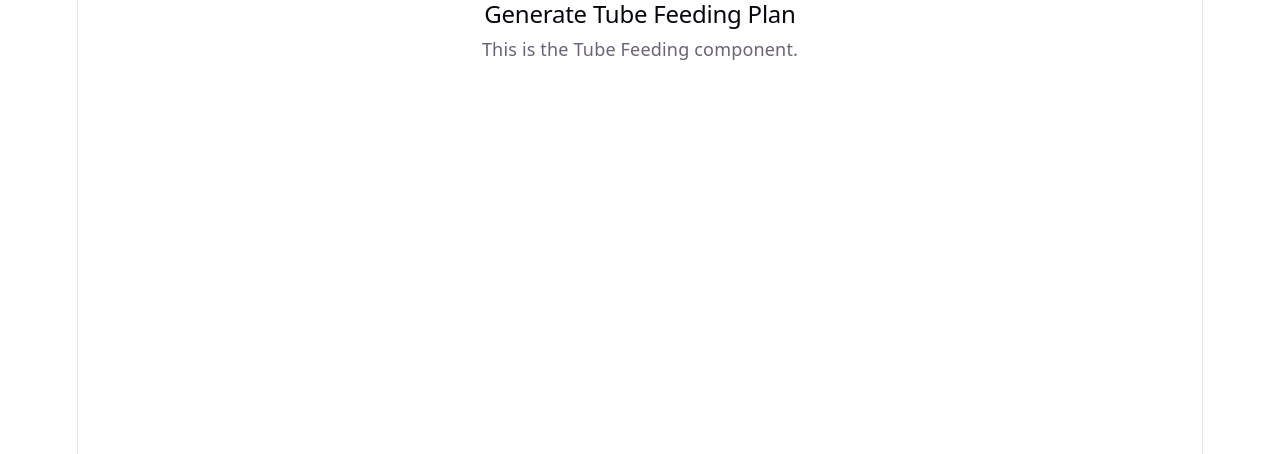
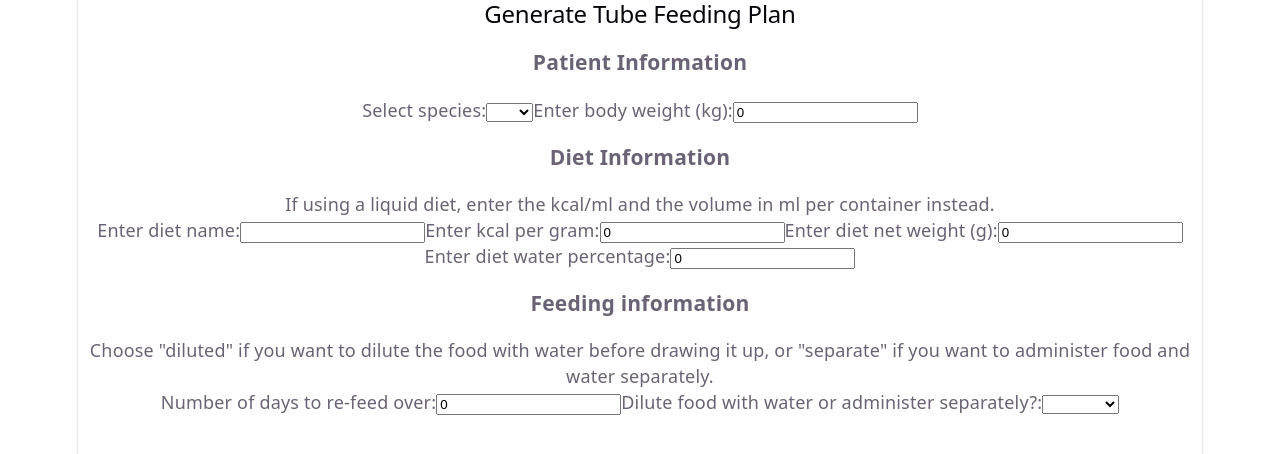
Before and after one commit to RVNSWE/rvnTools, a Vue app in the folder rvnTools/: page / in a window 1280 px wide. Shown: the top 454 px of the page. Built offline with nearby package versions, Linux system fonts and the light colour scheme.

Commit message:
Converted tube feeding input form to TS.

```diff
--- a/rvnTools/src/components/TubeFeeding.vue
+++ b/rvnTools/src/components/TubeFeeding.vue
@@ -3,7 +3,12 @@ import { ref } from 'vue'
 
 defineProps(['title'])
 
-let volumes = ref({
+let data = ref({
+    bodyWeight: 0,
+    dietName: '',
+    kcalPerGram: 0,
+    dietNetWeight: 0,
+    dietWaterPercentage: 0,
     day: 0,
     flushVolume: 0,
     feedVolume: 0,
@@ -19,7 +24,7 @@ let diluted = ref(false);
 function processData() {
     calculating.value = true;
 
-    // create data object here
+    // create data object here?
 
         //data.FlushVolume = data.BodyWeight switch
         //{
@@ -38,7 +43,7 @@ function processData() {
     for (let day = 1; day < days.value; day++) {
         // create volumes for today
         // calculate volumes
-        calculatedVolumes.value.set(day, volumes.value);
+        calculatedVolumes.value.set(day, data.value);
     }
 
     calculating.value = false;
@@ -54,10 +59,10 @@ function reset() {
 function foodContainerText() {
     let text = '';
 
-    if (volumes.value.containersPerDay > 1) {
+    if (data.value.containersPerDay > 1) {
         text = 'containers';
     }
-    else if (volumes.value.containersPerDay === 1) {
+    else if (data.value.containersPerDay === 1) {
         text = 'container';
     }
     else {
@@ -74,7 +79,50 @@ function foodContainerText() {
     <div v-if="!calculated">
         <h2>Generate Tube Feeding Plan</h2>
 
-        <p>This is the Tube Feeding component.</p>
+        <h3>Patient Information</h3>
+
+        <label for="species">Select species:</label>
+        <select id="species" v-model="speciesSelection">
+            <option value="dog">Dog</option>
+            <option value="cat">Cat</option>
+        </select>
+
+        <label for="bodyWeight">Enter body weight (kg):</label>
+        <input type="number" id="bodyWeight" v-model="data.bodyWeight" />
+
+        <h3>Diet Information</h3>
+
+        <p>
+            If using a liquid diet, enter the kcal/ml and the volume in ml per container instead.
+        </p>
+
+        <label for="dietName">Enter diet name:</label>
+        <input type="text" id="dietName" v-model="data.dietName" />
+
+        <label for="kcalPerGram">Enter kcal per gram:</label>
+        <input type="number" id="kcalPerGram" v-model="data.kcalPerGram" />
+
+        <label for="dietNetWeight">Enter diet net weight (g):</label>
+        <input type="number" id="dietNetWeight" v-model="data.dietNetWeight" />
+
+        <label for="dietWaterPercentage">Enter diet water percentage:</label>
+        <input type="number" id="dietWaterPercentage" v-model="data.dietWaterPercentage" />
+
+        <h3>Feeding information</h3>
+
+        <p>
+            Choose "diluted" if you want to dilute the food with water before drawing it up, or "separate" if you want to
+            administer food and water separately.
+        </p>
+
+        <label for="days">Number of days to re-feed over:</label>
+        <input type="number" id="days" v-model="data.day" />
+
+        <label for="diluted">Dilute food with water or administer separately?:</label>
+        <select id="diluted" v-model="diluted">
+            <option value="diluted">Diluted</option>
+            <option value="separate">Separate</option>
+        </select>
     </div>
 
     <div v-else>
```
